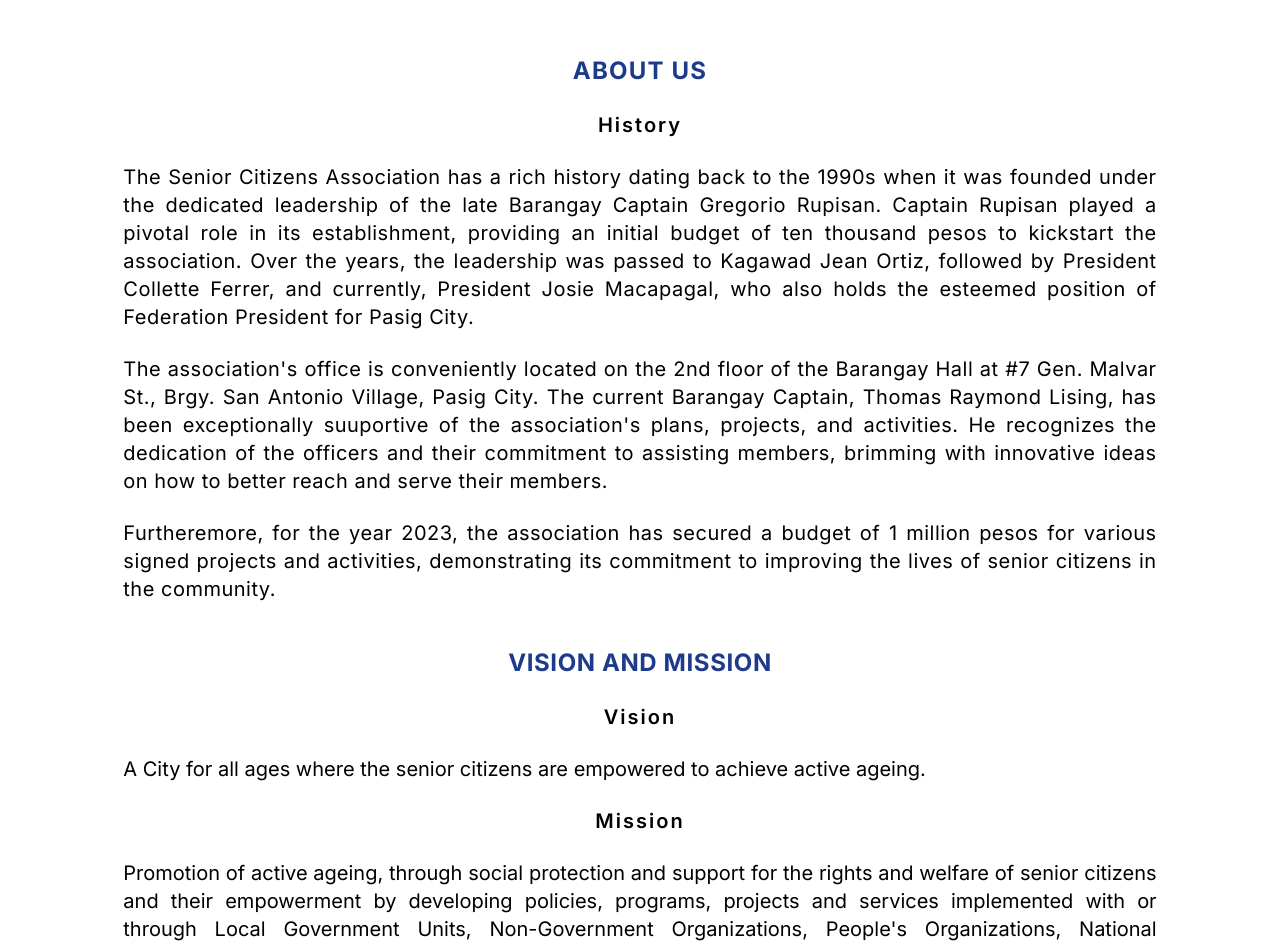
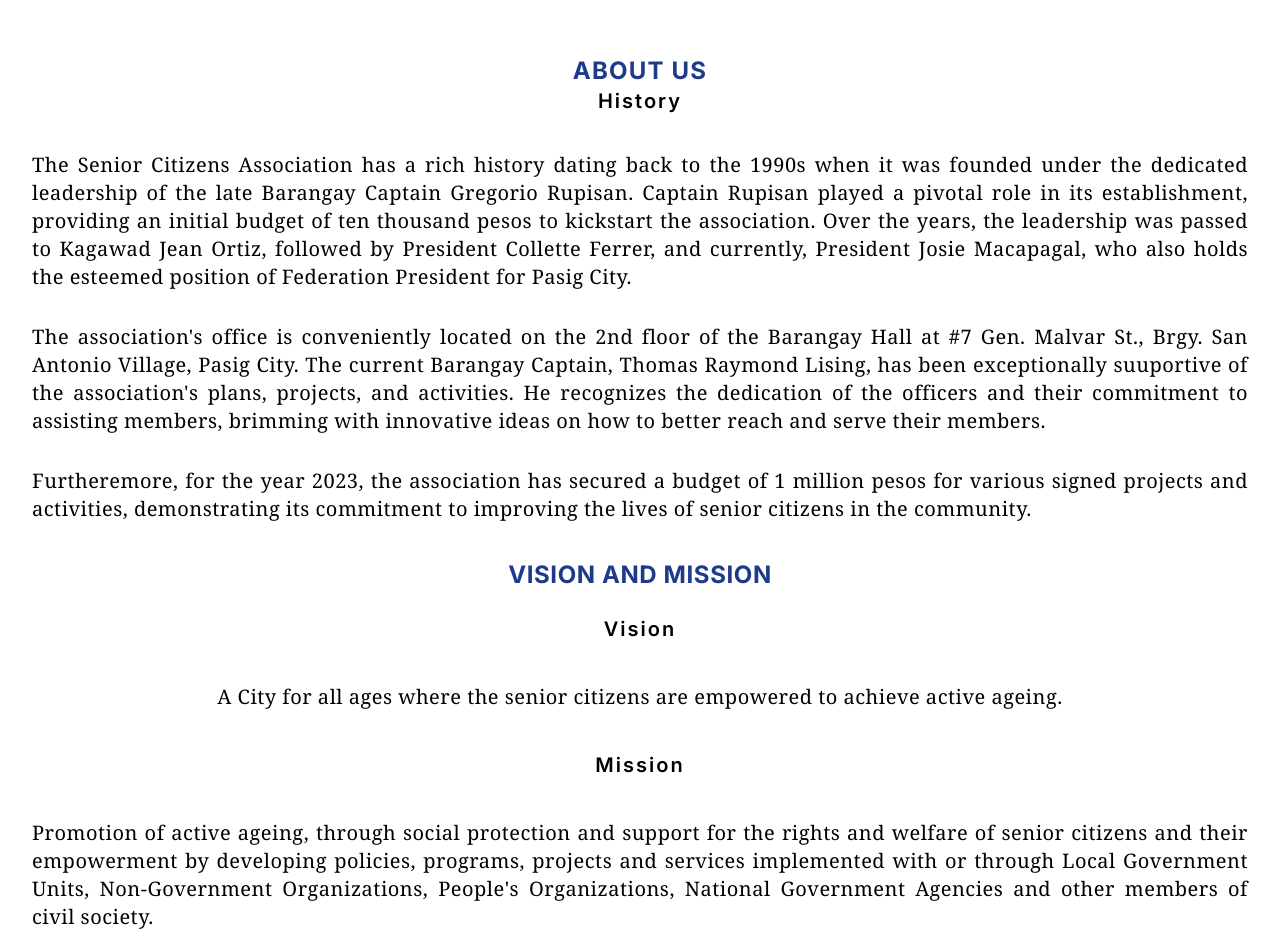
Before and after one commit to LDFcapstone12/capstone12, a Next.js app: page /about in a window 1280 px wide. Shown: the part 120-1066 px from the top of the page. Built offline with nearby package versions, Linux system fonts and the light colour scheme.

Commit message:
Commit 10/8/23

```diff
--- a/src/app/about/page.js
+++ b/src/app/about/page.js
@@ -9,39 +9,40 @@
 
 export default function AboutUs() {
   return (
-    <section className="w-full max-w-[1240px] mx-auto py-8 md:py-16">
-      <div className="flex flex-1 justify-start items-center flex-col gap-6">
+    <section className="w-full max-w-[1240px] mx-auto px-3 py-8 md:py-16">
+      <div className="flex flex-1 justify-start items-center flex-col">
       <h1 className="text-xl lg:text-2xl tracking-wider font-bold uppercase text-blue-900 text-center">
         about us
-    </h1>
-          <p className="text-xl tracking-widest font-semibold">History</p>
-          <p className="w-10/12 text-justify tracking-wide text-xl">The Senior Citizens Association has a rich
+      </h1>
+      <p className="text-xl tracking-widest font-semibold">History</p>
+      <div className="max-w-[1240px] mx-auto md:py-5">
+          <p className="py-4 font-serif lg:text-xl text-lg tracking-wide text-justify">The Senior Citizens Association has a rich
           history dating back to the 1990s when it was founded under the dedicated leadership of the late Barangay
           Captain Gregorio Rupisan. Captain Rupisan played a pivotal role in its establishment, providing an initial
           budget of ten thousand pesos to kickstart the association. Over the years, the leadership was passed to
           Kagawad Jean Ortiz, followed by President Collette Ferrer, and currently, President Josie Macapagal, who also
           holds the esteemed position of Federation President for Pasig City.</p>
-          <p className="w-10/12 text-justify tracking-wide text-xl"> The association&apos;s office is conveniently located on the 2nd floor of the Barangay Hall at #7 Gen. Malvar St.,
+          <p className="py-4 font-serif lg:text-xl text-lg tracking-wide text-justify"> The association&apos;s office is conveniently located on the 2nd floor of the Barangay Hall at #7 Gen. Malvar St.,
             Brgy. San Antonio Village, Pasig City. The current Barangay Captain, Thomas Raymond Lising, has been exceptionally
             suuportive of the association&apos;s plans, projects, and activities. He recognizes the dedication of the officers and their
             commitment to assisting members, brimming with innovative ideas on how to better reach and serve their members.
           </p>
-          <p className="w-10/12 text-justify tracking-wide text-xl"> Furtheremore, for the year 2023, the association has secured a budget of 1 million pesos for various signed
+          <p className="py-4 font-serif lg:text-xl text-lg tracking-wide text-justify"> Furtheremore, for the year 2023, the association has secured a budget of 1 million pesos for various signed
             projects and activities, demonstrating its commitment to improving the lives of senior citizens in the community.
           </p>
 
         <div className="flex flex-1 justify-start items-center flex-col gap-6">
           <h2 className="font-bold mt-5 text-2xl uppercase tracking-wide text-blue-900">Vision and Mission</h2>
             <p className="text-xl tracking-widest font-semibold">Vision</p>
-            <p className="w-10/12 text-justify text-xl">A City for all ages where the senior citizens are empowered to achieve active ageing.</p>
+            <p className="py-4 font-serif lg:text-xl text-lg tracking-wide text-justify">A City for all ages where the senior citizens are empowered to achieve active ageing.</p>
             <p className="text-xl tracking-widest font-semibold">Mission</p>
-            <p className="w-10/12 text-justify text-xl">Promotion of active ageing, through social protection and support for the rights
+            <p className="py-4 font-serif lg:text-xl text-lg tracking-wide text-justify">Promotion of active ageing, through social protection and support for the rights
             and welfare of senior citizens and their empowerment by developing policies, programs, projects and services implemented with or
             through Local Government Units, Non-Government Organizations, People&apos;s Organizations, National Government Agencies and other members of
             civil society.</p>
         </div>
         </div>
-        <div className="w-full max-w-[1240px] mx-auto px-4 py-8 md:py-16">
+        <div className="max-w-[1240px] mx-auto md:py-5">
             <h3 className="font-bold text-2xl uppercase text-center tracking-wide text-blue-900">Board of Trustees</h3>
             <p className="text-center uppercase font-semibold text-lg">The team behind the Senior Citizens Association</p>
             <p className="text-center font-semibold text-xl mt-5">Executive Committee</p>
@@ -50,7 +51,7 @@
               alt="President&apos;s Image"
               width="289"
               height="150" />
-            </div>
+
             <div className="flex justify-center items-center">
               <div className="grid grid-cols-1 lg:grid-cols-4 sm:grid-cols-1 h-auto gap-10 p-5">
                   <Image src="/assets/bot/VP.png"
@@ -131,6 +132,8 @@
               </div>
               </Link>
             </div>
+          </div>
+        </div>
       </div>
     </section>
   );
--- a/src/app/benefits/page.js
+++ b/src/app/benefits/page.js
@@ -11,7 +11,7 @@
             <h1 className="text-xl lg:text-2xl tracking-wider font-bold uppercase text-blue-900 text-center">
                 discounts and benefits
             </h1>
-            <div className="max-w-[1240px] mx-auto md:py-16">
+            <div className="max-w-[1240px] mx-auto md:py-3">
                 <p className="py-4 font-serif lg:text-xl text-lg tracking-wide text-justify">This section is a valuable resource where you can explore various discounts and benefits
                 specifically designed for senior citizens. These benefits encompass a range of offerings, including national government benefits,
                 benefits tailored for residents of Pasig City, and those available within the local Barangay San Antonio. It serves as an informative
--- a/src/app/projects/page.js
+++ b/src/app/projects/page.js
@@ -13,16 +13,16 @@
         <div className="w-full">
             <div className="max-w-[1240px] mx-auto px-4 py-8 md:py-16">
                 <h2 className="text-xl lg:text-2xl tracking-wider font-bold uppercase text-blue-900 text-center">
-                    Services, Programs and Activities
+                    GALLERY
                 </h2>
-                <p className="text-lg italic lg:text-xl font-light py-4 text-justify">
+                <p className="py-4 font-serif lg:text-xl text-lg tracking-wide text-justify">
                     Step into our gallery, and you&apos;ll embark on a captivating visual journey that encapsulates our organization&apos;s
                     unwavering dedication to enhancing the lives of our beloved elderly members. Each photograph thoughtfully
                     portrays the diverse array of activities we diligently organize to bring joy and fulfillment to our senior
                     community. These images transcend mere snapshots; they serve as a heartfelt testament to our enduring commitment
                     to bolstering their well-being, fostering robust social connection, and nurturing a profound sense of belonging.
                 </p>
-                <p className="text-lg italic lg:text-xl font-light py-4 text-justify">Our gallery is an open door, offering a glimpse into the very essence of our association. Here, you&apos;ll discover
+                <p className="py-4 font-serif lg:text-xl text-lg tracking-wide text-justify">Our gallery is an open door, offering a glimpse into the very essence of our association. Here, you&apos;ll discover
                     a harmonious fusion of services, programs, and activities, all meticulously coordinated to work in harmony. Together,
                     they weave a vibrant tapestry that elevates the quality of life for those we hold close to our hearts and are honored to care for.
                     We cordially invite you to immerse yourself in this tapestry and witness firsthand the positive impact we earnestly
```
